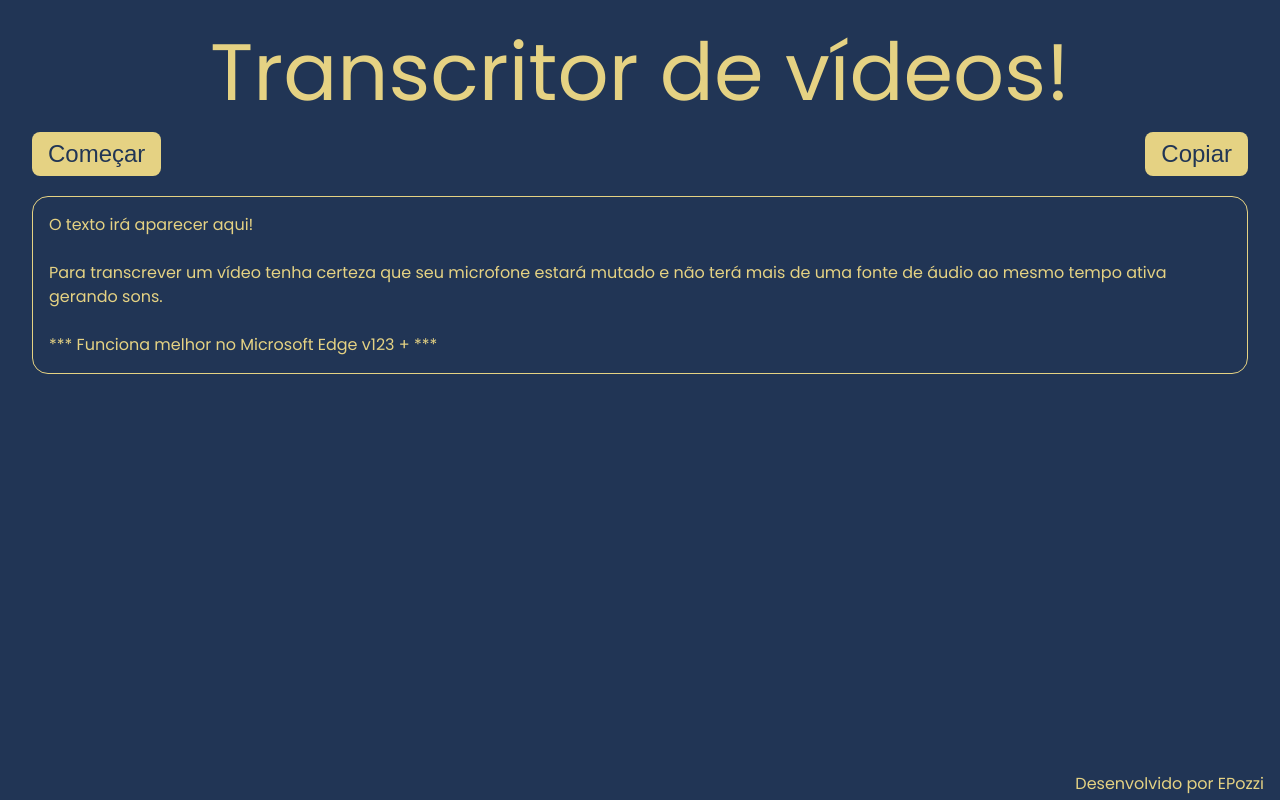
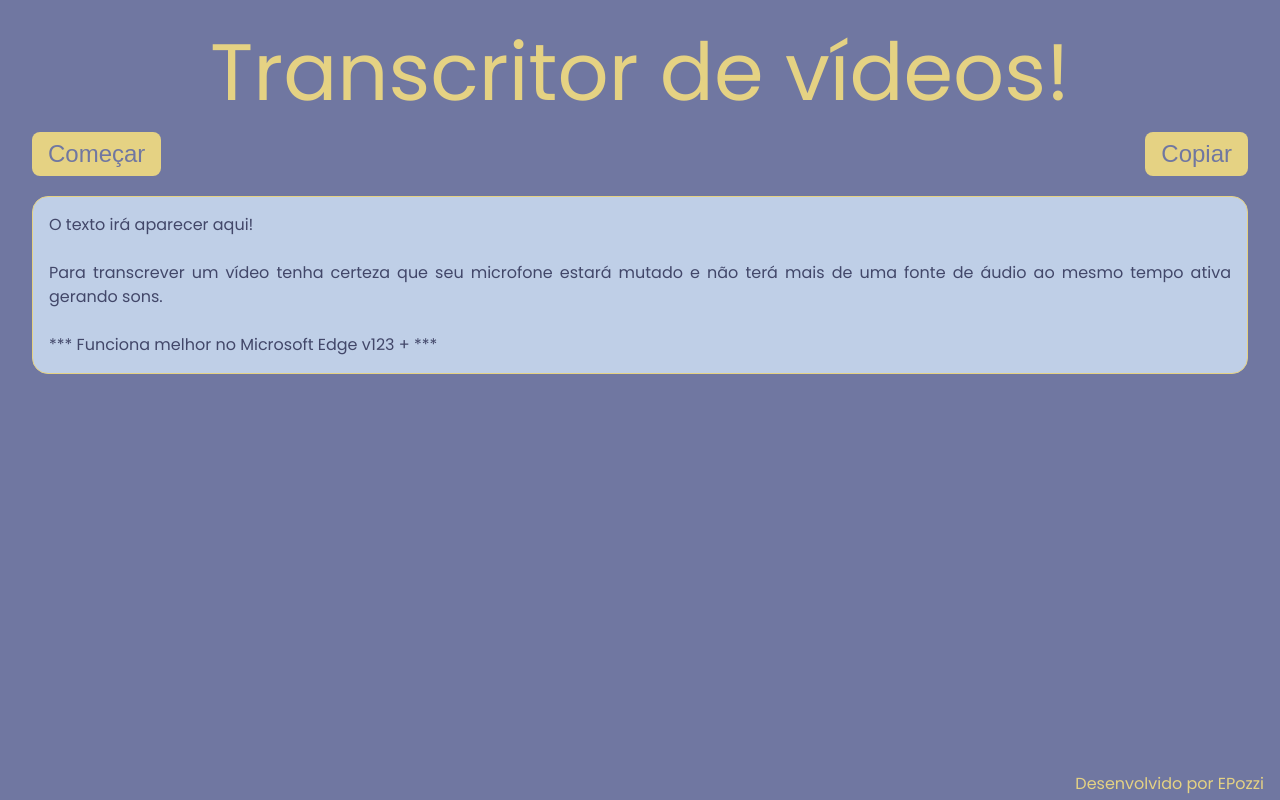
Before and after one commit to epozzi/transcritor, a plain HTML site: page index.html in a window 1280 px wide. Drawn offline with nearby package versions, Linux system fonts and the light colour scheme.

Commit message:
Ajusta estilos e rolagem automatica do texto

```diff
--- a/app/reconhecimento.js
+++ b/app/reconhecimento.js
@@ -13,6 +13,8 @@ recognition.onresult = (event) => {
     }
 
     textoTrasncrito.textContent = texto + text
+
+    scrollParaFinal()
 }
 
 recognition.onend = (event) => {
--- a/app/transcreve.js
+++ b/app/transcreve.js
@@ -20,3 +20,8 @@ btnStatoStop.addEventListener('click', () => {
 btnCopiar.onclick = () => {
     navigator.clipboard.writeText(texto)
 }
+
+function scrollParaFinal() {
+    const textoElement = document.querySelector('.texto-transcrito');
+    textoElement.scrollTop = textoElement.scrollHeight; // Rola para o final do texto
+}
--- a/style.css
+++ b/style.css
@@ -1,8 +1,10 @@
 @import url('https://fonts.googleapis.com/css2?family=Poppins:ital,wght@0,100;0,200;0,300;0,400;0,500;0,600;0,700;0,800;0,900;1,100;1,200;1,300;1,400;1,500;1,600;1,700;1,800;1,900&display=swap');
 
 :root {
-    --bg-color: #213555;
+    --bg-color: #7077A1;
+    --bg-color-textarea: #BFCFE7;
     --text-color: #E5D283;
+    --text-color-textarea: #424769;
     --font: "Poppins", sans-serif;
 }
 
@@ -15,6 +17,7 @@ body {
     flex-direction: column;
     gap: 20px;
     text-align: center;
+    scroll-behavior: auto;
 }
 
 h1 {
@@ -46,11 +49,37 @@ h1 {
 
 .texto-transcrito {
     border: 1px solid var(--text-color);
+    background-color: var(--bg-color-textarea);
+    color: var(--text-color-textarea);
     border-radius: 16px;
     padding: 1rem;
-    overflow-wrap: wrap;
+    overflow-y: scroll;
+    scroll-behavior: auto;
+    max-height: 60vh;
     line-height: 1.5rem;
-    text-align: left;
+    text-align: justify;
+}
+
+/* .texto-transcrito::-webkit-scrollbar {
+    background-color: transparent
+} */
+
+/* width */
+.texto-transcrito::-webkit-scrollbar {
+    width: 15px;
+  }
+
+  /* Track */
+.texto-transcrito::-webkit-scrollbar-track {
+    box-shadow: inset 0 0 5px grey;
+    border-radius: 10px;
+    margin: 10px;
+  }
+
+  /* Handle */
+.texto-transcrito::-webkit-scrollbar-thumb {
+    background: #152236;
+    border-radius: 10px;
 }
 
 .rodape {
```
